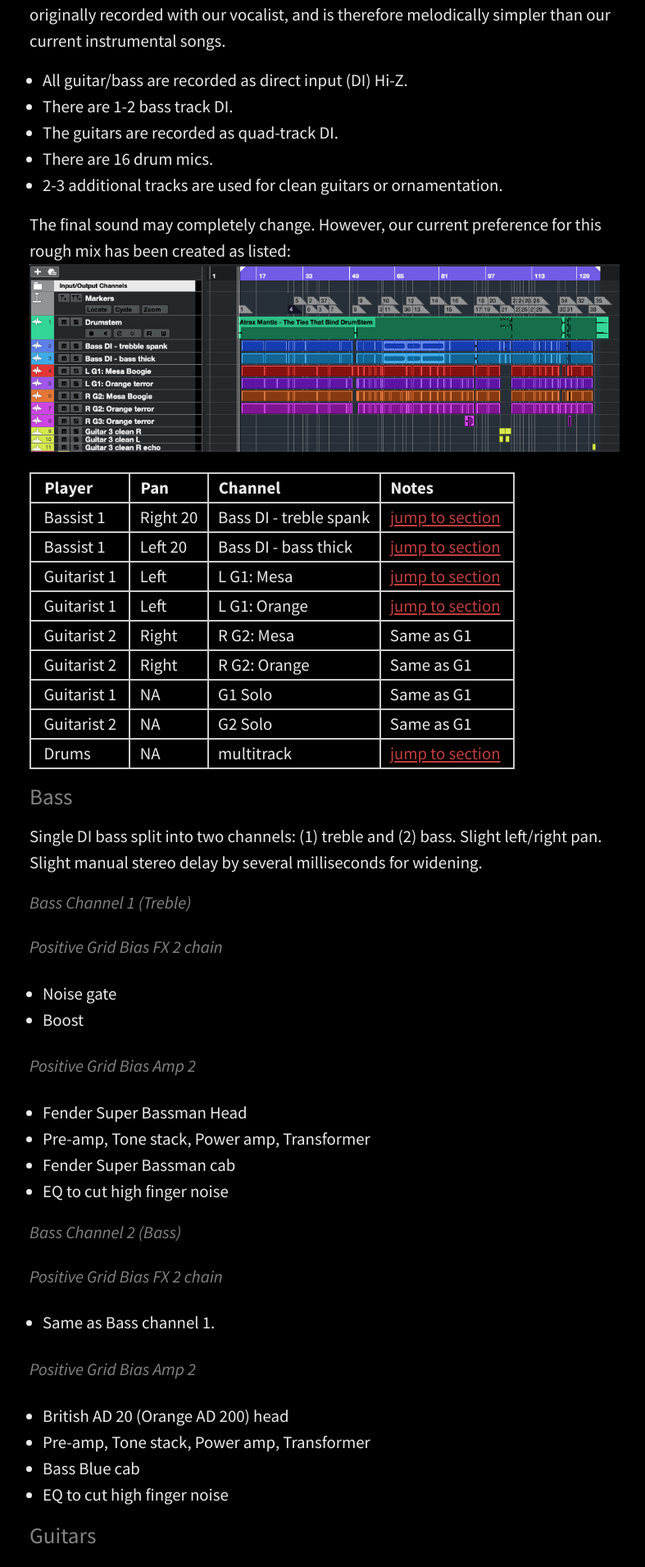
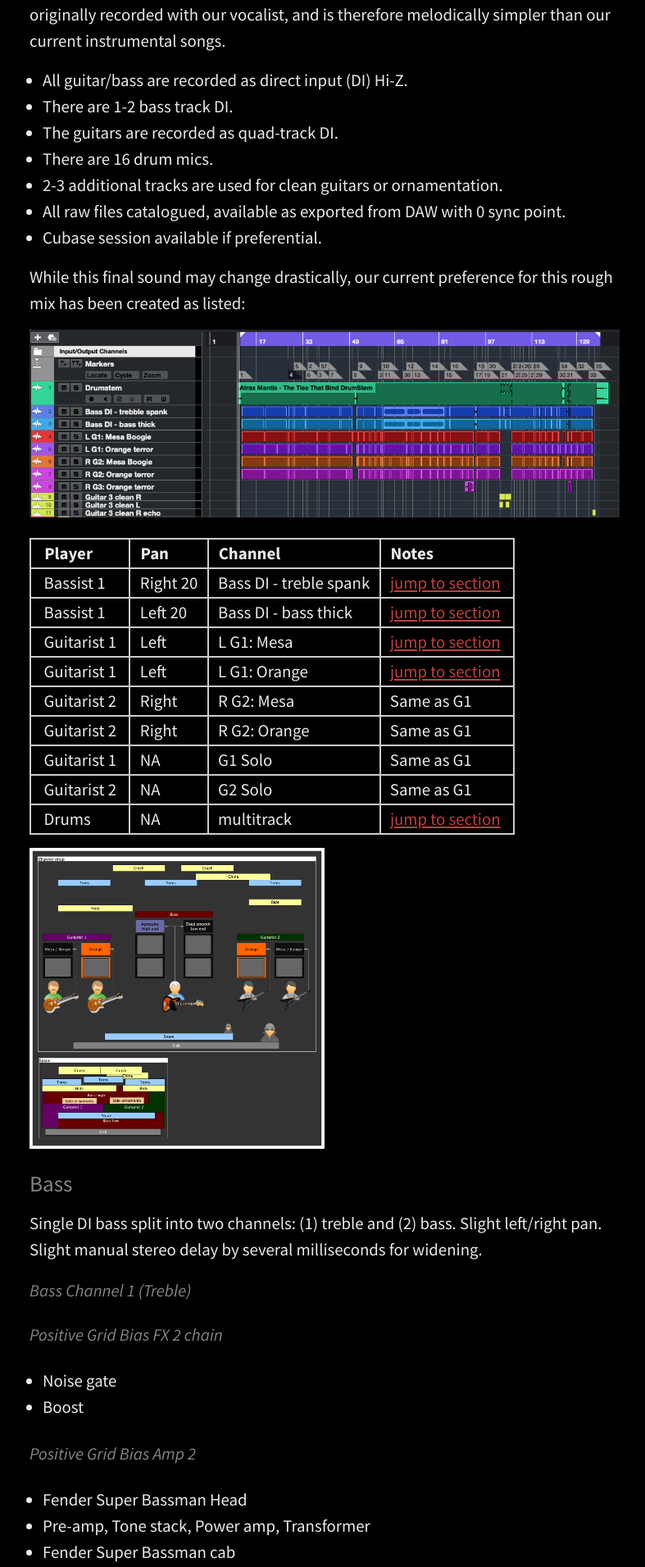
Before and after one commit to atraxmantis/atraxmantis.github.io, a Jekyll site: the page built from _topic/ties_that_bind_demo_notes.md, in a window 1280 px wide. Shown: the part 922-2833 px from the top of the page at 82% size, without its empty margins (244-1031 px from the left). Built offline with Jekyll 4.4.1, drawn with Linux system fonts in a browser that asks for light colours; some of the changed text lies outside the part shown.

Commit message:
stero mix and yed

```diff
--- a/_topic/ties_that_bind_demo_notes.md
+++ b/_topic/ties_that_bind_demo_notes.md
@@ -28,10 +28,25 @@
 * The guitars are recorded as quad-track DI.
 * There are 16 drum mics.
 * 2-3 additional tracks are used for clean guitars or ornamentation.
+* All raw files catalogued, available as exported from DAW with 0 sync point.
+* Cubase session available if preferential.
 
-The final sound may completely change.
-However, our current preference for this rough mix has been created as listed:
-	    <img src="/media/ties_that_bind_cubase_screen.png" alt="Screenshot of Cubase session" style="width:100%">
+While this final sound may change drastically,
+our current preference for this rough mix has been created as listed:
+
+
+
+
+<a href="/media/ties_that_bind_cubase_screen.png"
+target="_blank">
+<img
+src="/media/ties_that_bind_cubase_screen.png"
+alt="Screenshot of Cubase session"
+style="width:100%">
+</a>
+<!-- class="center" -->
+
+
 
 <!-- Note i used an invisible whitespace character here to make table spacing -->
 
@@ -47,8 +62,14 @@
 |  Guitarist 2  | NA       | G2 Solo                | Same as G1                                                                                              |
 |  Drums        | NA       | multitrack             | <a href="/topic/ties-that-bind-demo-notes#drums">jump to section</a>                                    |
 
-
-
+<a href="/yed/sound_stage_dark.png"
+target="_blank">
+<img
+src="/yed/sound_stage_dark.png"
+alt="Illustration of sound stage"
+style="width:50%">
+</a>
+<!-- class="center" -->
 
 ## Bass
 Single DI bass split into two channels: (1) treble and (2) bass.
@@ -80,6 +101,7 @@
 Main content has four DI channels.
 * Sound 1 - Mesa/Boogie
 * Sound 2 - Orange Dark Terror
+
 Hard pan L1, L2, R1, R2.
 There are typically two guitar melodies which are exclusively heard left/right.
 However, sometimes all four channels are used for four individual harmonies/melodies.
@@ -117,4 +139,4 @@
 ## Drums
 This rough drum mix was output directly after recording by the engineer.
 However, no additional mixing has been done on the DI tracks.
-Recorded in five sections, several takes are avaible from each.
+Recorded in five sections, several takes are available from each.
--- a/css/screen.css
+++ b/css/screen.css
@@ -1141,3 +1141,11 @@
     flex: 50%;
   padding: 5px;
   }
+
+/* Image center */
+.center {
+  display: block;
+  margin-left: auto;
+  margin-right: auto;
+  width: 50%;
+}
```
Also changed, not shown: _topic/ties_that_bind_demo.md (+9 -6 lines), yed/sound_stage.png (added), yed/sound_stage_dark.png (added), yed/svg/bass.svg (added), yed/svg/guitar1.svg (added), yed/svg/guitar2.svg (added), 12 other files.
